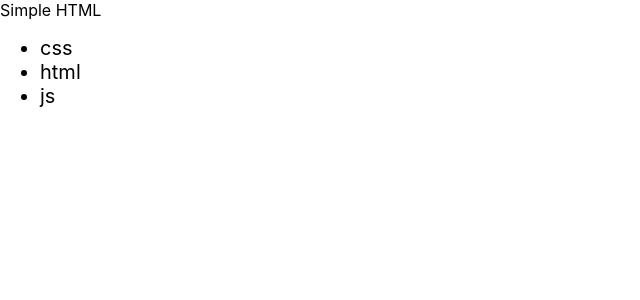
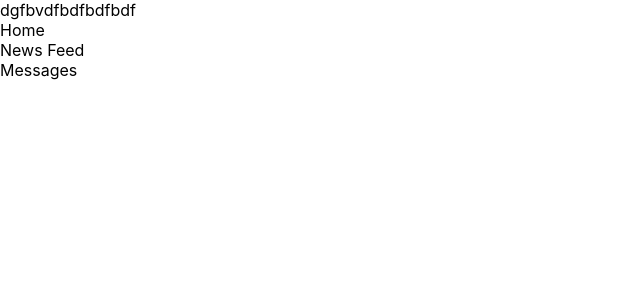
Before and after one commit to Ney924/Network_V2, a React (Create React App) app: page / in a window 1280 px wide. Shown: the top 300 px of the page, without its empty margins (0-640 px from the left). Built offline with nearby package versions, Linux system fonts and the light colour scheme.

Commit message:
Урок 07 Компонента

```diff
--- a/src/App.js
+++ b/src/App.js
@@ -4,14 +4,30 @@ import './App.css';
 const App = () => {
   return (
     <div className="App">
-      Simple HTML
-      <ul>
-        <li>css</li>
-        <li>html</li>
-        <li>js</li>
-      </ul>
+
+      <Technologies/>
+      <Header/>
     </div>
   );
 }
 
+const Technologies = () => {
+  return(
+    <div>
+      dgfbvdfbdfbdfbdf
+    </div>
+  );
+}
+
+const Header = () => {
+  return (
+    <div>
+      <div>Home</div>
+      <div>News Feed</div>
+      <div>Messages</div>
+    </div>
+
+  );
+}
+
 export default App;
```
